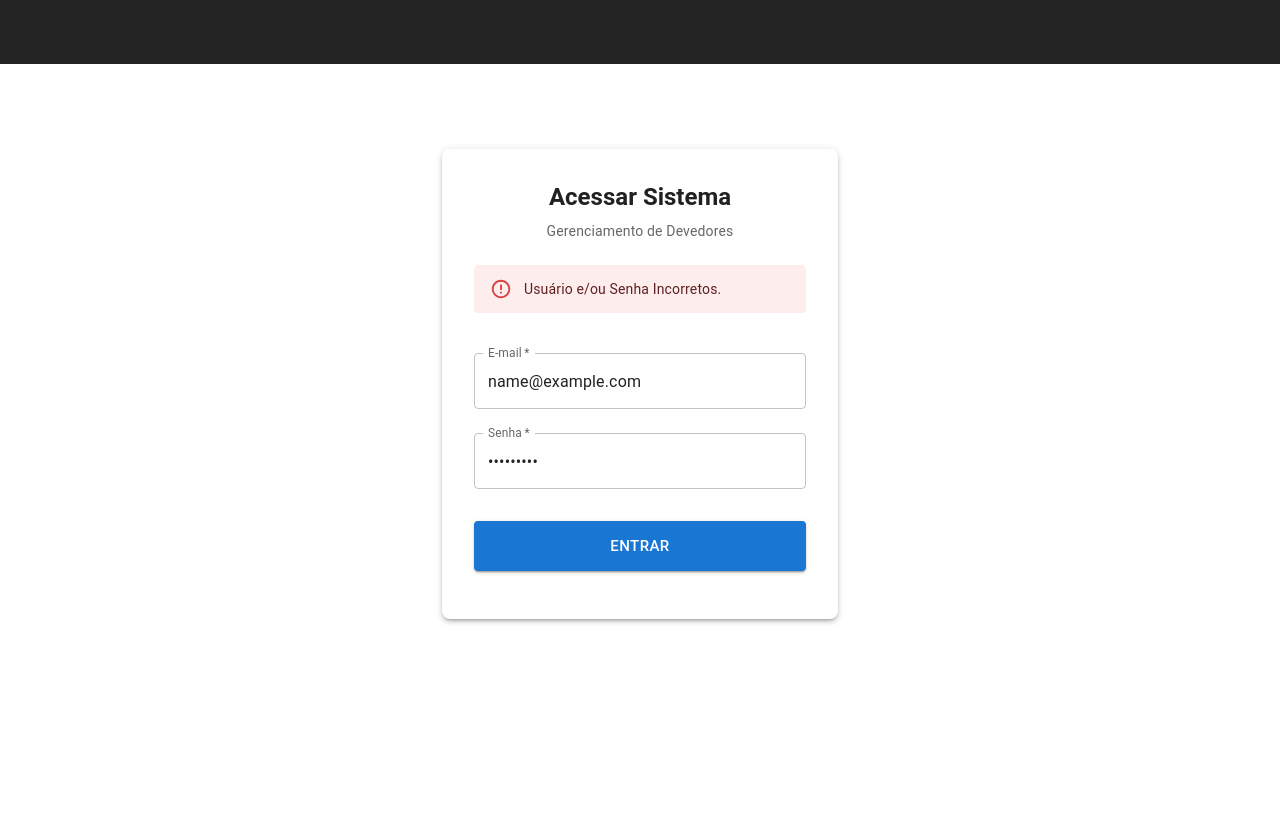
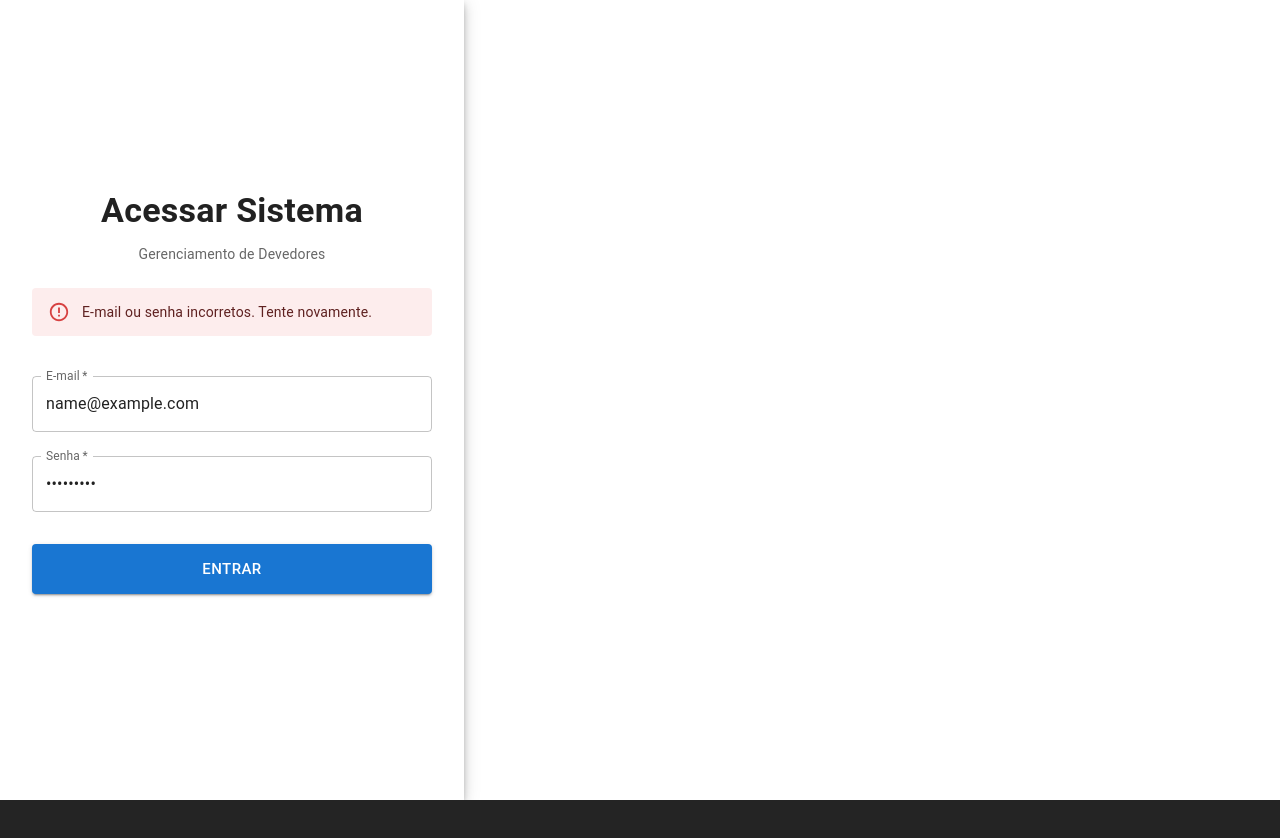
Before and after one commit to Gabriel-leopoldina/projeto-gestao-de-devedores, a React (Vite) app in the folder sistema-devedores-frontend/: page /login in a window 1280 px wide. Both pictures are taken after typing "name@example.com", "Sample123" into the empty fields and a click on the button "ENTRAR". Shown: the top 838 px of the page. After the commit the page ends 800 px from the top, so only its background shows below. Built offline with nearby package versions, Linux system fonts and the light colour scheme; no server answers; some icons are missing.

Commit message:
atualizações-22-07-2026

```diff
--- a/sistema-devedores-frontend/src/components/DevedoresTable.jsx
+++ b/sistema-devedores-frontend/src/components/DevedoresTable.jsx
@@ -8,36 +8,12 @@ import {
 
 import { DataGrid } from '@mui/x-data-grid'
 
-import { formatarDocumento } from '../formatadores'
+import { formatarDocumento, formatarTelefone } from '../formatadores'
 
 import EditIcon from '@mui/icons-material/Edit'
 import DeleteIcon from '@mui/icons-material/Delete'
 import VisibilityIcon from '@mui/icons-material/Visibility'
 import { useNavigate } from 'react-router-dom'
-
-
-
-function formatarTelefone(telefone) {
-  if (!telefone) return ''
-
-  const numero = telefone.replace(/\D/g, '')
-
-  if (numero.length === 11) {
-    return numero.replace(
-      /(\d{2})(\d{5})(\d{4})/,
-      '($1) $2-$3'
-    )
-  }
-
-  if (numero.length === 10) {
-    return numero.replace(
-      /(\d{2})(\d{4})(\d{4})/,
-      '($1) $2-$3'
-    )
-  }
-
-  return telefone
-}
 
 export default function DevedoresTable({
   devedores,
--- a/sistema-devedores-frontend/src/components/NovoDevedorDialog.jsx
+++ b/sistema-devedores-frontend/src/components/NovoDevedorDialog.jsx
@@ -17,15 +17,7 @@ import {
 
 import SearchIcon from '@mui/icons-material/Search'
 
-function formatarCep(valor) {
-  const apenasNumeros = valor.replace(/\D/g, '')
-  const limitado = apenasNumeros.slice(0, 8)
-
-  if (limitado.length > 5) {
-    return `${limitado.slice(0, 5)}-${limitado.slice(5)}`
-  }
-  return limitado
-}
+import { formatarDocumento, formatarTelefone, formatarCep } from '../formatadores'
 
 export default function NovoDevedorDialog({
   open,
--- a/sistema-devedores-frontend/src/formatadores.js
+++ b/sistema-devedores-frontend/src/formatadores.js
@@ -38,3 +38,36 @@ export function formatarDataBrasileira(dataString) {
 
     return apenasData
   }
+
+
+export function formatarTelefone(telefone) {
+  if (!telefone) return ''
+
+  const numero = telefone.replace(/\D/g, '')
+
+  if (numero.length === 11) {
+    return numero.replace(
+      /(\d{2})(\d{5})(\d{4})/,
+      '($1) $2-$3'
+    )
+  }
+
+  if (numero.length === 10) {
+    return numero.replace(
+      /(\d{2})(\d{4})(\d{4})/,
+      '($1) $2-$3'
+    )
+  }
+
+  return telefone
+}
+
+export function formatarCep(valor) {
+  const apenasNumeros = valor.replace(/\D/g, '')
+  const limitado = apenasNumeros.slice(0, 8)
+
+  if (limitado.length > 5) {
+    return `${limitado.slice(0, 5)}-${limitado.slice(5)}`
+  }
+  return limitado
+}
--- a/sistema-devedores-frontend/src/pages/Login.jsx
+++ b/sistema-devedores-frontend/src/pages/Login.jsx
@@ -2,17 +2,20 @@ import React, { useState } from 'react'
 import { useNavigate } from 'react-router-dom'
 import { api } from '../services/api'
 
+
 import {
   Box,
   Button,
-  Container,
   Paper,
   TextField,
   Typography,
   InputAdornment,
   IconButton,
-  Alert
+  Alert,
+  Grid,
+  CssBaseline
 } from '@mui/material'
+
 
 import Visibility from '@mui/icons-material/Visibility'
 import VisibilityOff from '@mui/icons-material/VisibilityOff'
@@ -39,49 +42,56 @@ export function Login() {
       navigate('/')
 
     } catch (err) {
-      setErrorMessage('Usuário e/ou Senha Incorretos.')
+      setErrorMessage('E-mail ou senha incorretos. Tente novamente.')
     } finally {
       setLoading(false)
     }
   }
 
   return (
-    <Container component="main" maxWidth="xs">
-      <Box
+    <Grid container component="main" sx={{ height: '100vh', width: '100vw', overflow: 'hidden' }}>
+      <CssBaseline />
+
+
+      <Grid
+        item
+        xs={12}
+        sm={8}
+        md={5}
+        component={Paper}
+        elevation={6}
+        square
         sx={{
-          marginTop: 8,
           display: 'flex',
           flexDirection: 'column',
           alignItems: 'center',
           justifyContent: 'center',
-          minHeight: '80vh'
+          px: 4
         }}
       >
-        <Paper
-          elevation={3}
+        <Box
           sx={{
-            padding: 4,
             display: 'flex',
             flexDirection: 'column',
+            alignItems: 'center',
             width: '100%',
-            borderRadius: 2
+            maxWidth: '400px'
           }}
         >
-          <Typography component="h1" variant="h5" align="center" fontWeight="bold" gutterBottom>
+          <Typography component="h1" variant="h4" align="center" fontWeight="bold" gutterBottom>
             Acessar Sistema
           </Typography>
           <Typography variant="body2" color="text.secondary" align="center" sx={{ mb: 3 }}>
             Gerenciamento de Devedores
           </Typography>
 
-
           {errorMessage && (
-            <Alert severity="error" sx={{ mb: 2 }}>
+            <Alert severity="error" sx={{ mb: 2, width: '100%' }}>
               {errorMessage}
             </Alert>
           )}
 
-          <Box component="form" onSubmit={handleLogin} sx={{ mt: 1 }}>
+          <Box component="form" onSubmit={handleLogin} sx={{ mt: 1, width: '100%' }}>
             <TextField
               margin="normal"
               required
@@ -106,7 +116,6 @@ export function Login() {
               autoComplete="current-password"
               value={password}
               onChange={(e) => setPassword(e.target.value)}
-
               InputProps={{
                 endAdornment: (
                   <InputAdornment position="end">
@@ -133,8 +142,24 @@ export function Login() {
               {loading ? 'Entrando...' : 'Entrar'}
             </Button>
           </Box>
-        </Paper>
-      </Box>
-    </Container>
+        </Box>
+      </Grid>
+
+
+      <Grid
+        item
+        xs={false}
+        sm={4}
+        md={7}
+        sx={{
+          backgroundImage: 'url(https://images.unsplash.com/photo-1554224155-8d04cb21cd6c?q=80&w=1600&auto=format&fit=crop)',
+          backgroundRepeat: 'no-repeat',
+          backgroundColor: (t) =>
+            t.palette.mode === 'light' ? t.palette.grey[50] : t.palette.grey[900],
+          backgroundSize: 'cover',
+          backgroundPosition: 'center',
+        }}
+      />
+    </Grid>
   )
 }
```
